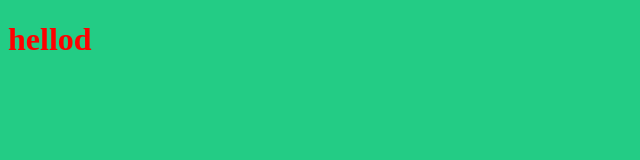
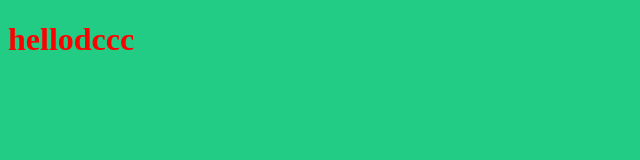
Before and after one commit to Marwankh0/myproject, a plain HTML site: page index.html in a window 1280 px wide. Shown: the full height of the page, 0-640 px from the left. Drawn offline with Linux system fonts and the light colour scheme.

Commit message:
edit html

```diff
--- a/index.html
+++ b/index.html
@@ -7,7 +7,7 @@
     <link rel="stylesheet" href="style.css">
 </head>
 <body>
-<h1>hellod</h1>
+<h1>hellodccc</h1>
   <script src="app.js"></script>
 </body>
 </html>
```
